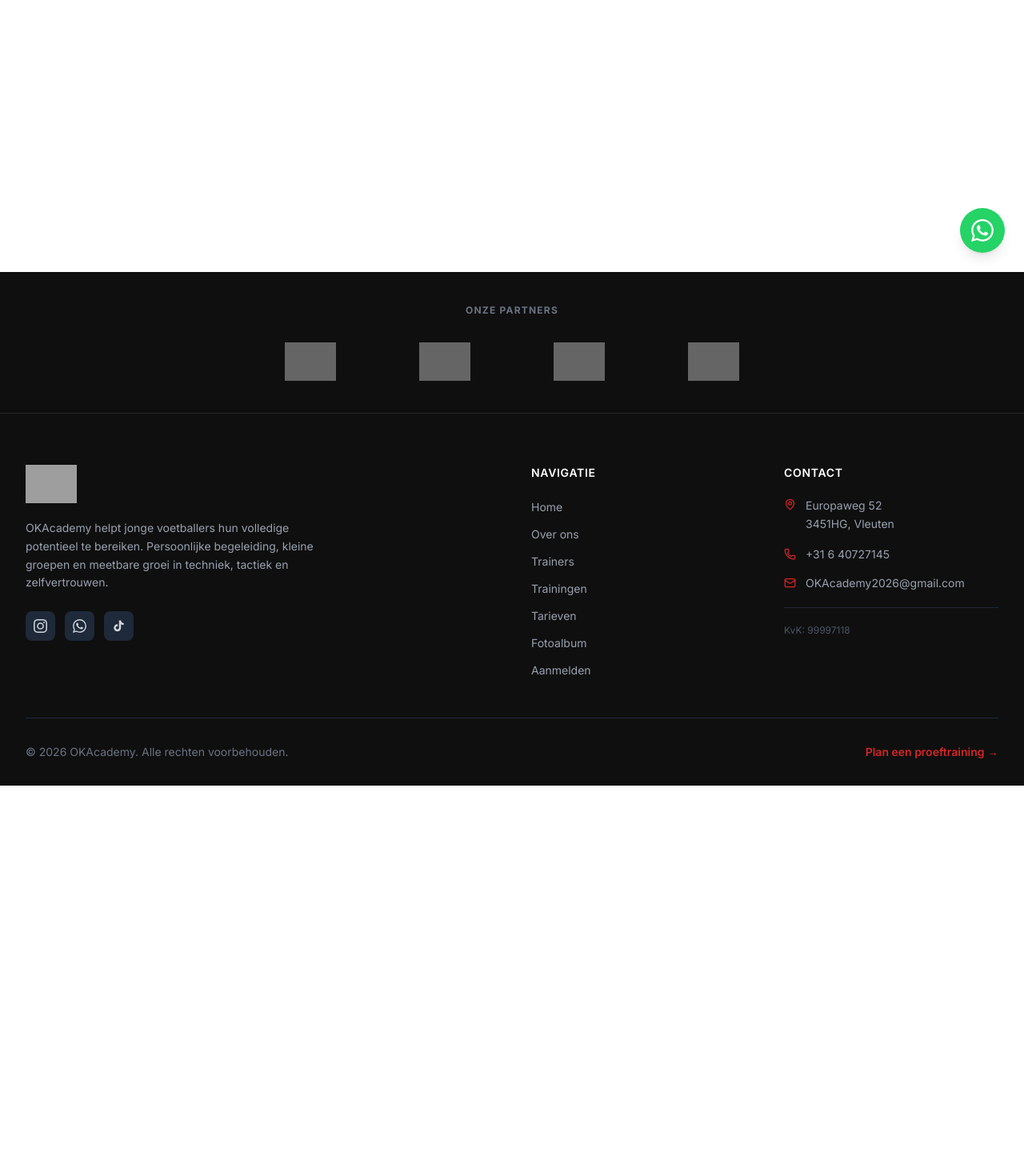
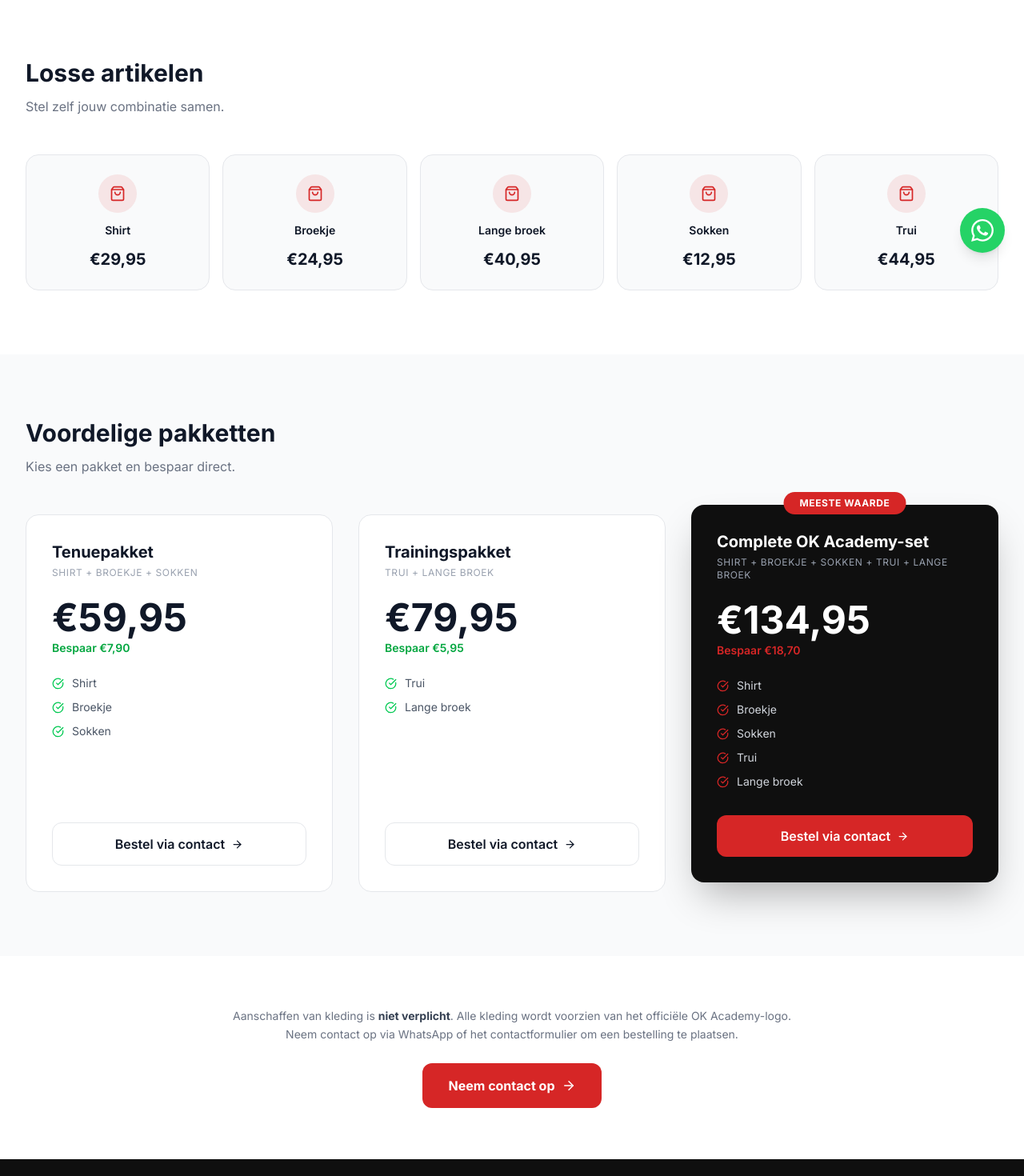
Before and after one commit to gonul1907/okacademy1, a Next.js app: page /kleding in a window 1280 px wide. Before the commit this address had no page. Shown: the part 460-1930 px from the top of the page at 80% size. Before the commit the page ends 1442 px from the top, so only its background shows below. Built offline with nearby package versions, Linux system fonts and the light colour scheme; grey boxes are pictures that could not be loaded.

Commit message:
Add kleding page with items and packages

```diff
--- /dev/null
+++ b/src/app/kleding/page.tsx
@@ -0,0 +1,196 @@
+import type { Metadata } from "next";
+import Link from "next/link";
+import { ArrowRight, CheckCircle, ShoppingBag } from "lucide-react";
+
+export const metadata: Metadata = {
+  title: "Kleding – Officiële OK Academy tenue | OKAcademy",
+  description:
+    "Bestel officiële OK Academy-kleding. Shirts, broekjes, sokken, truien en complete paketten voorzien van het OK Academy-logo.",
+};
+
+const losse = [
+  { naam: "Shirt", prijs: "€29,95" },
+  { naam: "Broekje", prijs: "€24,95" },
+  { naam: "Lange broek", prijs: "€40,95" },
+  { naam: "Sokken", prijs: "€12,95" },
+  { naam: "Trui", prijs: "€44,95" },
+];
+
+const pakketten = [
+  {
+    naam: "Tenuepakket",
+    inhoud: "Shirt + broekje + sokken",
+    prijs: "€59,95",
+    items: ["Shirt", "Broekje", "Sokken"],
+    besparing: "Bespaar €7,90",
+    highlight: false,
+  },
+  {
+    naam: "Trainingspakket",
+    inhoud: "Trui + lange broek",
+    prijs: "€79,95",
+    items: ["Trui", "Lange broek"],
+    besparing: "Bespaar €5,95",
+    highlight: false,
+  },
+  {
+    naam: "Complete OK Academy-set",
+    inhoud: "Shirt + broekje + sokken + trui + lange broek",
+    prijs: "€134,95",
+    items: ["Shirt", "Broekje", "Sokken", "Trui", "Lange broek"],
+    besparing: "Bespaar €18,70",
+    highlight: true,
+  },
+];
+
+export default function KledingPage() {
+  return (
+    <>
+      {/* ── Hero ── */}
+      <section className="bg-[#0f0f0f] pt-32 pb-20">
+        <div className="max-w-7xl mx-auto px-4 sm:px-6 lg:px-8">
+          <div className="max-w-3xl">
+            <p className="text-sm font-bold text-[#D62626] uppercase tracking-widest mb-4">
+              Officiële kleding
+            </p>
+            <h1 className="text-4xl sm:text-5xl font-bold text-white leading-tight mb-6">
+              Draag de kleuren van OKAcademy
+            </h1>
+            <p className="text-xl text-gray-300 leading-relaxed">
+              Aanschaffen is niet verplicht, maar trainen in het officiële tenue geeft
+              extra trots op het veld. Alle kleding is voorzien van het OK Academy-logo.
+            </p>
+          </div>
+        </div>
+      </section>
+
+      {/* ── Losse artikelen ── */}
+      <section className="py-20 bg-white">
+        <div className="max-w-7xl mx-auto px-4 sm:px-6 lg:px-8">
+          <div className="mb-12">
+            <h2 className="text-3xl font-bold text-gray-900 mb-3">Losse artikelen</h2>
+            <p className="text-gray-500">Stel zelf jouw combinatie samen.</p>
+          </div>
+
+          <div className="grid grid-cols-2 sm:grid-cols-3 lg:grid-cols-5 gap-4">
+            {losse.map((artikel) => (
+              <div
+                key={artikel.naam}
+                className="flex flex-col items-center justify-center gap-3 p-6 bg-gray-50 rounded-2xl border border-gray-200 hover:border-[#D62626] transition-colors group"
+              >
+                <div className="w-12 h-12 rounded-full bg-[#D62626]/10 flex items-center justify-center">
+                  <ShoppingBag size={20} className="text-[#D62626]" />
+                </div>
+                <span className="text-sm font-semibold text-gray-900 text-center">{artikel.naam}</span>
+                <span className="text-xl font-bold text-gray-900">{artikel.prijs}</span>
+              </div>
+            ))}
+          </div>
+        </div>
+      </section>
+
+      {/* ── Pakketten ── */}
+      <section className="py-20 bg-gray-50">
+        <div className="max-w-7xl mx-auto px-4 sm:px-6 lg:px-8">
+          <div className="mb-12">
+            <h2 className="text-3xl font-bold text-gray-900 mb-3">Voordelige pakketten</h2>
+            <p className="text-gray-500">Kies een pakket en bespaar direct.</p>
+          </div>
+
+          <div className="grid md:grid-cols-3 gap-8">
+            {pakketten.map((pakket) => (
+              <div
+                key={pakket.naam}
+                className={`relative rounded-2xl p-8 flex flex-col ${
+                  pakket.highlight
+                    ? "bg-[#0f0f0f] shadow-2xl shadow-black/30 md:-translate-y-3"
+                    : "bg-white border border-gray-200"
+                }`}
+              >
+                {pakket.highlight && (
+                  <div className="absolute -top-4 left-1/2 -translate-x-1/2 px-5 py-1.5 bg-[#D62626] text-white text-xs font-bold rounded-full uppercase tracking-wider whitespace-nowrap">
+                    Meeste waarde
+                  </div>
+                )}
+
+                <div className="mb-6">
+                  <h3
+                    className={`text-xl font-bold mb-1 ${
+                      pakket.highlight ? "text-white" : "text-gray-900"
+                    }`}
+                  >
+                    {pakket.naam}
+                  </h3>
+                  <p className={`text-xs uppercase tracking-wider ${pakket.highlight ? "text-gray-400" : "text-gray-400"}`}>
+                    {pakket.inhoud}
+                  </p>
+                </div>
+
+                <div className="mb-6">
+                  <span
+                    className={`text-5xl font-bold ${
+                      pakket.highlight ? "text-white" : "text-gray-900"
+                    }`}
+                  >
+                    {pakket.prijs}
+                  </span>
+                  <p className={`text-sm mt-1 font-semibold ${pakket.highlight ? "text-[#D62626]" : "text-green-600"}`}>
+                    {pakket.besparing}
+                  </p>
+                </div>
+
+                <ul className="space-y-2.5 mb-8 flex-grow">
+                  {pakket.items.map((item) => (
+                    <li key={item} className="flex items-center gap-2.5">
+                      <CheckCircle
+                        size={15}
+                        className={pakket.highlight ? "text-[#D62626]" : "text-green-500"}
+                      />
+                      <span
+                        className={`text-sm ${
+                          pakket.highlight ? "text-gray-300" : "text-gray-600"
+                        }`}
+                      >
+                        {item}
+                      </span>
+                    </li>
+                  ))}
+                </ul>
+
+                <Link
+                  href="/contact"
+                  className={`inline-flex items-center justify-center gap-2 px-5 py-3.5 rounded-xl font-semibold transition-all ${
+                    pakket.highlight
+                      ? "bg-[#D62626] text-white hover:bg-[#B71C1C]"
+                      : "bg-white text-gray-900 border border-gray-200 hover:border-[#D62626] hover:text-[#D62626]"
+                  }`}
+                >
+                  Bestel via contact
+                  <ArrowRight size={15} />
+                </Link>
+              </div>
+            ))}
+          </div>
+        </div>
+      </section>
+
+      {/* ── Note ── */}
+      <section className="py-16 bg-white">
+        <div className="max-w-3xl mx-auto px-4 sm:px-6 lg:px-8 text-center">
+          <p className="text-gray-500 text-sm leading-relaxed">
+            Aanschaffen van kleding is <strong className="text-gray-700">niet verplicht</strong>.
+            Alle kleding wordt voorzien van het officiële OK Academy-logo.
+            Neem contact op via WhatsApp of het contactformulier om een bestelling te plaatsen.
+          </p>
+          <Link
+            href="/contact"
+            className="inline-flex items-center gap-2 mt-6 px-8 py-4 font-bold text-white bg-[#D62626] rounded-xl hover:bg-[#B71C1C] transition-colors"
+          >
+            Neem contact op
+            <ArrowRight size={18} />
+          </Link>
+        </div>
+      </section>
+    </>
+  );
+}
--- a/src/components/Navigation.tsx
+++ b/src/components/Navigation.tsx
@@ -12,6 +12,7 @@
   { href: "/trainers", label: "Trainers" },
   { href: "/trainingen", label: "Trainingen" },
   { href: "/tarieven", label: "Tarieven" },
+  { href: "/kleding", label: "Kleding" },
   { href: "/contact", label: "Contact" },
   { href: "/fotoalbum", label: "Fotoalbum" },
 ];
```
